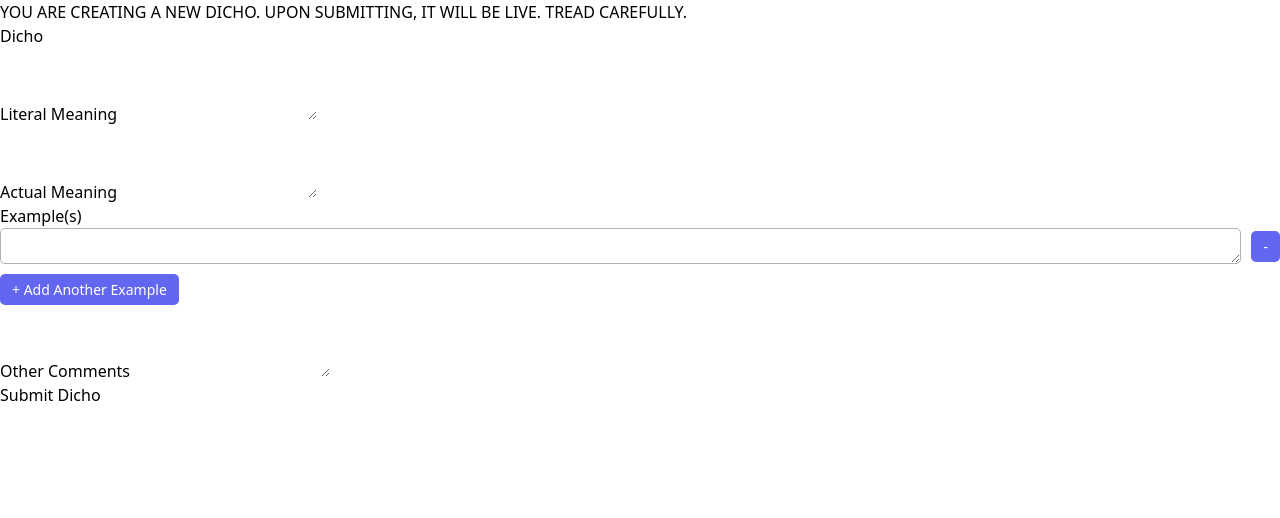
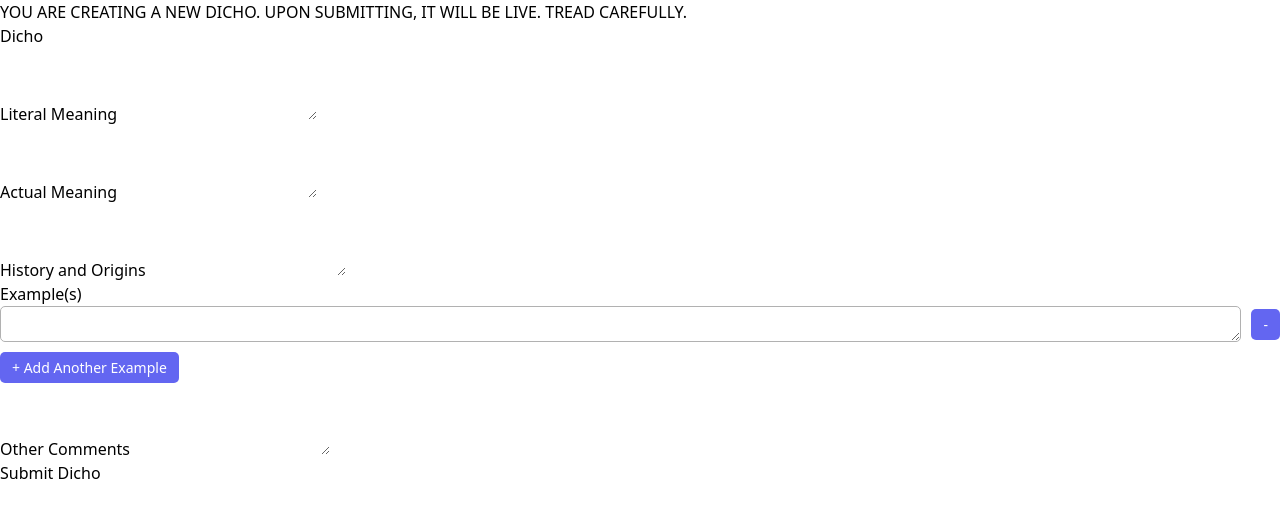
Before and after one commit to geraxrodriguez/Dichonario-MERN, a React (Vite) app in the folder frontend/: page /admin/create-dicho in a window 1280 px wide. Shown: the top 518 px of the page. Built offline with nearby package versions, Linux system fonts and the light colour scheme.

Commit message:
pushing changes to admincreatedichopage

```diff
--- a/frontend/src/pages/AdminCreateDichoPage.jsx
+++ b/frontend/src/pages/AdminCreateDichoPage.jsx
@@ -10,6 +10,7 @@ const SubmitDichoPage = () => {
     const [examples, setExamples] = useState(['']);
     const [related, setRelated] = useState('');
     const [comments, setComments] = useState('');
+    const [history, setHistory] = useState('');
 
     // navigate use to redirect after submitting Dicho
     const navigate = useNavigate();
@@ -24,13 +25,14 @@ const SubmitDichoPage = () => {
             examples,
             related,
             comments,
+            history: history || 'No history yet for this dicho.',
         };
         console.log("New Dicho:", newDicho)
         axios
             .post('http://localhost:2222/admin/create-dicho', newDicho)
             .then(() => {
                 console.log('Dicho submitted successfully.')
-                navigate('/success');
+                // navigate('/success');
             })
             .catch((error) => {
                 console.log(error);
@@ -121,6 +123,23 @@ const SubmitDichoPage = () => {
                                 ></textarea>
                             </div>
 
+                            {/* History  */}
+                            <div className="mb-4">
+                                <label
+                                    htmlFor="history"
+                                    className="block text-gray-700 font-bold mb-2"
+                                >History and Origins</label
+                                >
+                                <textarea
+                                    id="history"
+                                    name="history"
+                                    className="border border-gray-400 rounded w-full py-2 px-3"
+                                    rows="3"
+                                    value={history}
+                                    onChange={(e) => setHistory(e.target.value)}
+                                ></textarea>
+                            </div>
+
                             {/* Examples  */}
                             <div className="mb-4 border border-gray-400 rounded w-full py-2 px-3 mb-2">
                                 <label
@@ -158,6 +177,7 @@ const SubmitDichoPage = () => {
                                     + Add Another Example
                                 </button>
                             </div>
+
 
                             {/* Related */}
                             {/* <div className="mb-4 border border-gray-400 rounded w-full py-2 px-3">
```
